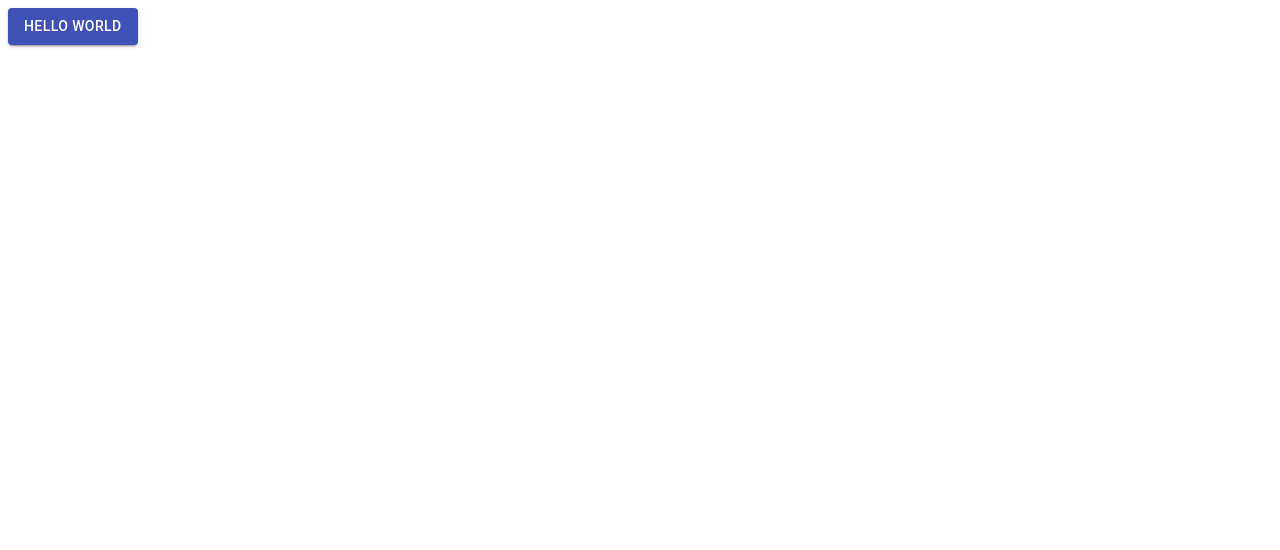
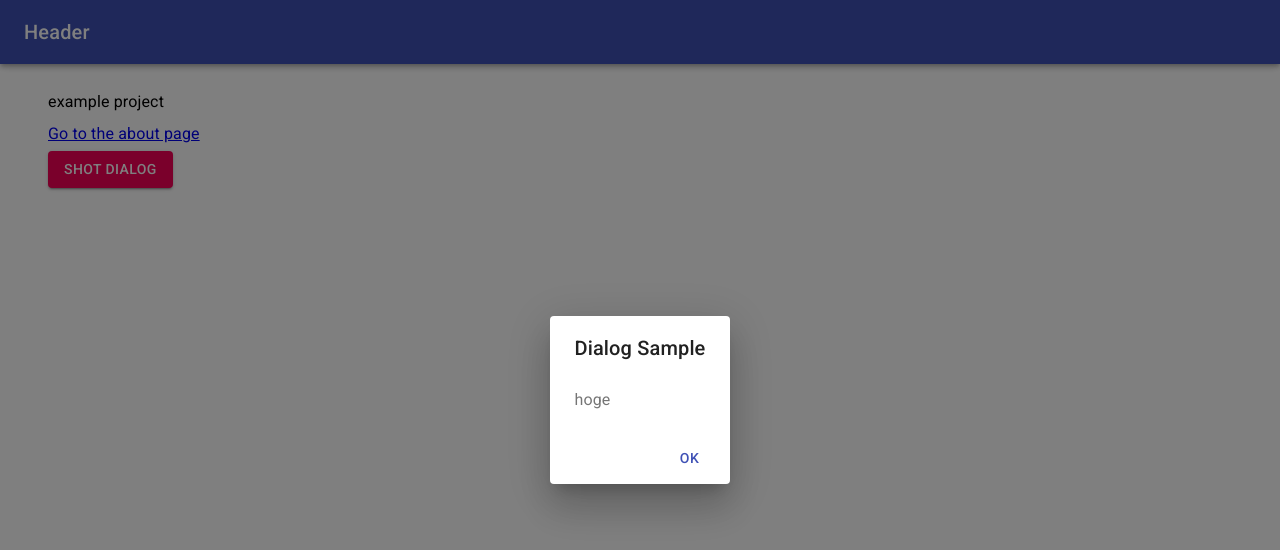
Before and after one commit to nextandot/score-adjustor, a Next.js app: page / in a window 1280 px wide. Shown: the top 550 px of the page. Built offline with nearby package versions, Linux system fonts and the light colour scheme.

Commit message:
Add some components material-ui

```diff
--- a/src/pages/index.tsx
+++ b/src/pages/index.tsx
@@ -1,13 +1,77 @@
-import React, {FC} from 'react'
-import Head from 'next/head'
-import styles from '../styles/Home.module.css'
+import { useState } from 'react';
+import Head from 'next/head';
+import Link from 'next/link';
 
-import Button from '@material-ui/core/Button';
+import { useTheme, makeStyles, Theme } from "@material-ui/core/styles";
+import {
+  Toolbar,
+  Typography,
+  AppBar,
+  Button,
+  Dialog,
+  DialogActions,
+  DialogContent,
+  DialogContentText,
+  DialogTitle,
+} from "@material-ui/core";
 
-const Index = () => (
-    <Button variant="contained" color="primary">
-      Hello World
-    </Button>
+const useStyle = makeStyles({
+  root: (props: Theme) => ({
+    paddingTop: props.spacing(10),
+    paddingLeft: props.spacing(5),
+    paddingRight: props.spacing(5),
+  })
+});
+
+export default function Home() {
+  const [ dialogOpen, setDialogOpen ] = useState(true);
+  const classes = useStyle(useTheme());
+  return (
+    <div className={classes.root}>
+      <Head>
+        <title>Score Adjustor</title>
+        <meta name="viewport" content="initial-scale=1.0, width=device-width" />
+        <link rel="stylesheet" href="https://fonts.googleapis.com/css?family=Roboto:300,400,500,700&display=swap" />
+      </Head>
+      <Dialog open={dialogOpen} onClose={() => {setDialogOpen(false)}}>
+        <DialogTitle>Dialog Sample</DialogTitle>
+        <DialogContent>
+          <DialogContentText>
+            hoge
+          </DialogContentText>
+        </DialogContent>
+        <DialogActions>
+          <Button
+            color="primary"
+            onClick={() => {setDialogOpen(false)}}
+          >OK</Button>
+        </DialogActions>
+      </Dialog>
+      <AppBar>
+        <Toolbar>
+          <Typography variant="h6" color="inherit">
+            Header
+          </Typography>
+        </Toolbar>
+      </AppBar>
+      <Typography variant="subtitle1" gutterBottom={true}>
+        example project
+      </Typography>
+      <Typography gutterBottom={true}>
+        <Link href="/about">
+          <a>Go to the about page</a>
+        </Link>
+      </Typography>
+      <Button
+        variant="contained"
+        color="secondary"
+        onClick={() => { setDialogOpen(true)}}
+      >Shot Dialog</Button>
+      <style jsx={true}>{`
+        .root {
+          text-align: center;
+        }
+      `}</style>
+    </div>
   );
-
-export default Index;
+}
```
